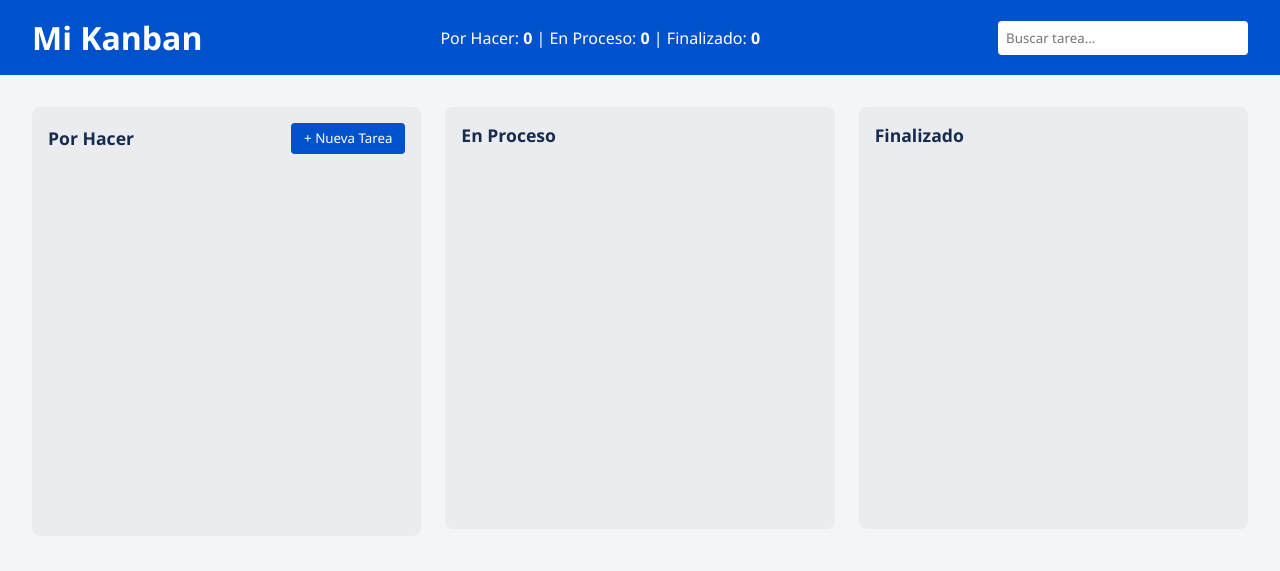
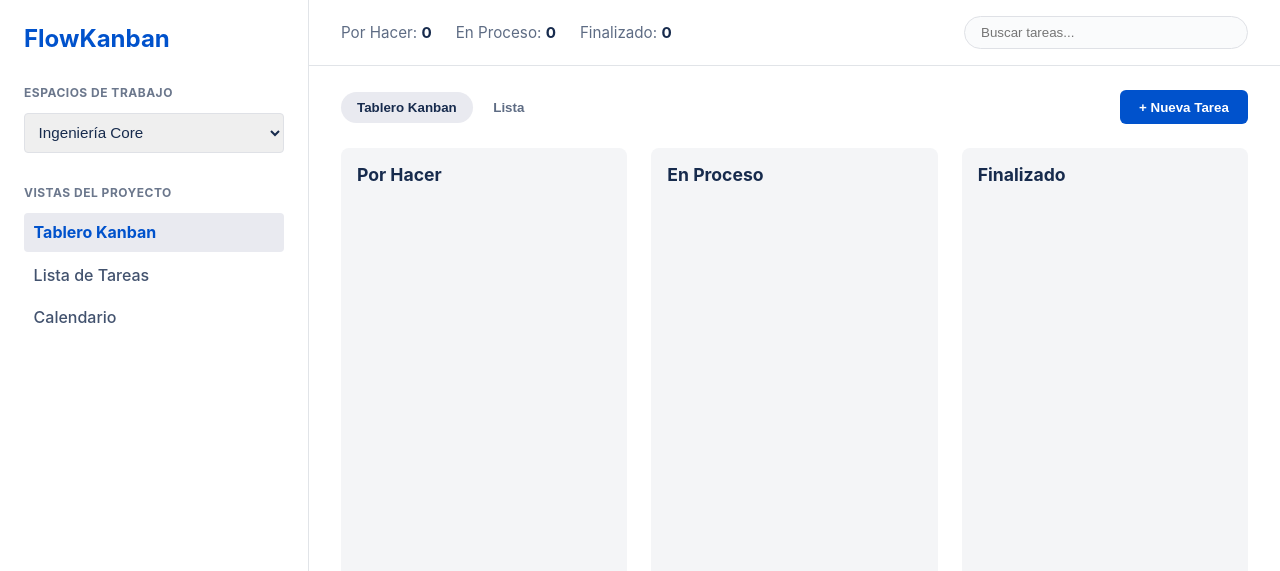
Before and after one commit to albavalentinn/kanban-project, a plain HTML site: page index.html in a window 1280 px wide. Shown: the top 571 px of the page. Drawn offline with nearby package versions, Linux system fonts and the light colour scheme; no server answers.

Commit message:
feat: implement professional dashboard layout and multi-project support

```diff
--- a/index.html
+++ b/index.html
@@ -3,82 +3,107 @@
 <head>
     <meta charset="UTF-8">
     <meta name="viewport" content="width=device-width, initial-scale=1.0">
-    <title>Tablero Kanban</title>
-    <!-- Vinculamos el archivo de estilos vacío por ahora -->
+    <title>Mi Kanban</title>
     <link rel="stylesheet" href="style.css">
+    <script src="https://cdn.jsdelivr.net/npm/sortablejs@latest/Sortable.min.js"></script>
 </head>
 <body>
 
-    <!-- CABECERA PRINCIPAL -->
-    <header class="app-header">
-        <h1 class="logo">Mi Kanban</h1>
+    <!-- CONTENEDOR PRINCIPAL QUE DIVIDE LA PANTALLA EN 2 -->
+    <div class="app-container">
 
-        <!-- Panel de estadísticas rápidas -->
-        <div class="stats-panel" id="stats-panel">
-            <span>Por Hacer: <b id="count-todo">0</b></span> |
-            <span>En Proceso: <b id="count-doing">0</b></span> |
-            <span>Finalizado: <b id="count-done">0</b></span>
+        <!-- 1. MENÚ LATERAL IZQUIERDO -->
+        <aside class="sidebar">
+            <div class="sidebar-logo">
+                <h2>FlowKanban</h2>
             </div>
 
-        <!-- Buscador -->
-        <div class="search-bar">
-            <input type="text" id="search-input" placeholder="Buscar tarea...">
+            <div class="sidebar-section">
+                <span class="section-title">ESPACIOS DE TRABAJO</span>
+                <!-- Aquí está nuestro selector de proyectos -->
+                <select id="project-select" class="project-dropdown">
+                    <option value="proyecto-1">Ingeniería Core</option>
+                    <option value="proyecto-2">Diseño Web</option>
+                </select>
+            </div>
+
+            <div class="sidebar-section">
+                <span class="section-title">VISTAS DEL PROYECTO</span>
+                <ul class="sidebar-nav">
+                    <li class="active">Tablero Kanban</li>
+                    <li>Lista de Tareas</li>
+                    <li>Calendario</li>
+                </ul>
+            </div>
+        </aside>
+
+        <!-- 2. CONTENIDO PRINCIPAL DERECHO -->
+        <div class="main-content">
+
+            <!-- Cabecera Superior (Estadísticas y Buscador) -->
+            <header class="top-header">
+                <div class="header-stats" id="stats-panel">
+                    <span class="stat-badge">Por Hacer: <b id="count-todo">0</b></span>
+                    <span class="stat-badge">En Proceso: <b id="count-doing">0</b></span>
+                    <span class="stat-badge">Finalizado: <b id="count-done">0</b></span>
+                </div>
+                <div class="header-search">
+                    <input type="text" id="search-input" placeholder="Buscar tareas...">
                 </div>
             </header>
 
-    <!-- TABLERO KANBAN (Contenedor de las columnas) -->
-    <main class="board-container">
+            <!-- Barra de Herramientas (Botón Nueva Tarea) -->
+            <div class="toolbar">
+                <div class="toolbar-tabs">
+                    <button class="tab active">Tablero Kanban</button>
+                    <button class="tab">Lista</button>
+                </div>
+                <!-- El botón de nueva tarea se va a la derecha -->
+                <button id="btn-create-task" class="btn-primary">+ Nueva Tarea</button>
+            </div>
 
-        <!-- COLUMNA 1: POR HACER -->
-        <section class="column" data-status="todo">
-            <header class="column-header">
+            <!-- TABLERO KANBAN -->
+            <main class="kanban-board">
+                <section class="kanban-column" data-status="todo">
+                    <div class="column-header">
                         <h2>Por Hacer</h2>
-                <!-- El botón para abrir el modal de crear tarea -->
-                <button id="btn-create-task" class="btn-primary">+ Nueva Tarea</button>
-            </header>
-            <!-- Aquí es donde JavaScript inyectará las tarjetas -->
+                    </div>
                     <div class="task-list" id="todo-list"></div>
                 </section>
 
-        <!-- COLUMNA 2: EN PROCESO -->
-        <section class="column" data-status="doing">
-            <header class="column-header">
+                <section class="kanban-column" data-status="doing">
+                    <div class="column-header">
                         <h2>En Proceso</h2>
-            </header>
+                    </div>
                     <div class="task-list" id="doing-list"></div>
                 </section>
 
-        <!-- COLUMNA 3: FINALIZADO -->
-        <section class="column" data-status="done">
-            <header class="column-header">
+                <section class="kanban-column" data-status="done">
+                    <div class="column-header">
                         <h2>Finalizado</h2>
-            </header>
+                    </div>
                     <div class="task-list" id="done-list"></div>
                 </section>
+            </main>
+        </div>
+    </div>
 
-    </main>
-
-    <!-- MODAL PARA CREAR TAREA -->
+    <!-- MODALES (Se quedan igual) -->
     <dialog id="modal-create-task" class="modal">
         <form id="form-create-task">
             <h3>Crear Nueva Tarea</h3>
-
             <label for="task-title">Título:</label>
-            <input type="text" id="task-title" required placeholder="Ej: Diseñar logo">
-
+            <input type="text" id="task-title" required>
             <label for="task-desc">Descripción:</label>
-            <textarea id="task-desc" required placeholder="Detalles de la tarea..."></textarea>
-
+            <textarea id="task-desc" required></textarea>
             <label for="task-priority">Prioridad:</label>
             <select id="task-priority">
                 <option value="Alta">Alta</option>
                 <option value="Media">Media</option>
                 <option value="Baja">Baja</option>
             </select>
-
             <label for="task-date">Fecha límite:</label>
             <input type="date" id="task-date">
-
             <div class="modal-actions">
                 <button type="button" id="btn-cancel-task" class="btn-secondary">Cancelar</button>
                 <button type="submit" class="btn-primary">Guardar</button>
@@ -86,30 +111,22 @@
         </form>
     </dialog>
 
-    <!-- MODAL PARA EDITAR TAREA -->
     <dialog id="modal-edit-task" class="modal">
         <form id="form-edit-task">
             <h3>Editar Tarea</h3>
-
-            <!-- Guardamos el ID oculto para saber qué tarea actualizar -->
             <input type="hidden" id="edit-task-id">
-
             <label for="edit-task-title">Título:</label>
             <input type="text" id="edit-task-title" required>
-
             <label for="edit-task-desc">Descripción:</label>
             <textarea id="edit-task-desc" required></textarea>
-
             <label for="edit-task-priority">Prioridad:</label>
             <select id="edit-task-priority">
                 <option value="Alta">Alta</option>
                 <option value="Media">Media</option>
                 <option value="Baja">Baja</option>
             </select>
-
             <label for="edit-task-date">Fecha límite:</label>
             <input type="date" id="edit-task-date">
-
             <div class="modal-actions">
                 <button type="button" id="btn-cancel-edit" class="btn-secondary">Cancelar</button>
                 <button type="submit" class="btn-primary">Actualizar</button>
@@ -117,10 +134,6 @@
         </form>
     </dialog>
 
-    <!-- Librería externa para el Drag & Drop -->
-    <script src="https://cdn.jsdelivr.net/npm/sortablejs@latest/Sortable.min.js"></script>
-
-    <!-- Tu archivo de JavaScript debe ir siempre DEBAJO -->
     <script src="main.js"></script>
 </body>
 </html>
--- a/main.js
+++ b/main.js
@@ -1,11 +1,19 @@
 // Guardamos la dirección del servidor
 const API_URL = 'http://localhost:3000/tasks';
-let allTasks = []; // Memoria de tareas
+let allTasks = [];
+
+// --- ESCUCHAR EL MENÚ DESPLEGABLE ---
+const projectSelect = document.getElementById('project-select');
+projectSelect.addEventListener('change', () => {
+    document.getElementById('search-input').value = '';
+    getTasks();
+});
 
 // 1. FUNCIÓN PRINCIPAL
 async function getTasks() {
     try {
-        const response = await fetch(API_URL);
+        const currentProject = projectSelect.value;
+        const response = await fetch(`${API_URL}?projectId=${currentProject}`);
         allTasks = await response.json();
 
         const searchInput = document.getElementById('search-input');
@@ -20,14 +28,12 @@ async function getTasks() {
         } else {
             renderTasks(allTasks);
         }
-
-        initSortable();
     } catch (error) {
         console.error("Error al cargar las tareas:", error);
     }
 }
 
-// 2. FUNCIÓN PARA DIBUJAR LAS TARJETAS (Con botones de Editar ✏️ y Borrar 🗑️)
+// 2. FUNCIÓN PARA DIBUJAR LAS TARJETAS
 function renderTasks(tasks) {
     document.getElementById('todo-list').innerHTML = '';
     document.getElementById('doing-list').innerHTML = '';
@@ -70,7 +76,7 @@ function renderTasks(tasks) {
     document.getElementById('count-done').innerText = doneCount;
 }
 
-// 3. FUNCIÓN DEL DRAG & DROP
+// 3. FUNCIÓN DEL DRAG & DROP (Corregida)
 function initSortable() {
     const todoList = document.getElementById('todo-list');
     const doingList = document.getElementById('doing-list');
@@ -82,7 +88,9 @@ function initSortable() {
         onEnd: function (event) {
             const card = event.item;
             const taskId = card.getAttribute('data-id');
+            // CORRECCIÓN: Le quitamos un .parentElement que sobraba
             const newStatus = event.to.parentElement.getAttribute('data-status');
+
             updateTaskStatus(taskId, newStatus);
         }
     };
@@ -121,7 +129,8 @@ formCreate.addEventListener('submit', async (event) => {
         description: document.getElementById('task-desc').value,
         priority: document.getElementById('task-priority').value,
         status: 'todo',
-        dueDate: document.getElementById('task-date').value || 'Sin fecha'
+        dueDate: document.getElementById('task-date').value || 'Sin fecha',
+        projectId: projectSelect.value
     };
 
     try {
@@ -139,7 +148,7 @@ formCreate.addEventListener('submit', async (event) => {
     }
 });
 
-// 7. BUSCADOR
+// 7. BUSCADOR (Sin solapamientos)
 document.getElementById('search-input').addEventListener('input', (event) => {
     const searchText = event.target.value.toLowerCase();
     const filteredTasks = allTasks.filter(task =>
@@ -147,10 +156,9 @@ document.getElementById('search-input').addEventListener('input', (event) => {
         task.description.toLowerCase().includes(searchText)
     );
     renderTasks(filteredTasks);
-    initSortable();
 });
 
-// 8. ABRIR VENTANA DE EDICIÓN Y RELLENAR DATOS
+// 8. EDICIÓN
 const modalEdit = document.getElementById('modal-edit-task');
 document.getElementById('btn-cancel-edit').addEventListener('click', () => modalEdit.close());
 
@@ -167,7 +175,6 @@ function openEditModal(taskId) {
     modalEdit.showModal();
 }
 
-// 9. GUARDAR LOS CAMBIOS EDITADOS (PATCH)
 const formEdit = document.getElementById('form-edit-task');
 formEdit.addEventListener('submit', async (event) => {
     event.preventDefault();
@@ -196,23 +203,19 @@ formEdit.addEventListener('submit', async (event) => {
     }
 });
 
-// 10. --- BORRAR TAREA (DELETE) ---
+// 9. BORRAR TAREA
 async function deleteTask(taskId) {
-    // Usamos una ventana de confirmación nativa del navegador
     const confirmDelete = confirm("¿Estás seguro de que quieres borrar esta tarea definitivamente?");
-
     if (confirmDelete) {
         try {
-            await fetch(`${API_URL}/${taskId}`, {
-                method: 'DELETE'
-            });
-            console.log(`Tarea ${taskId} eliminada.`);
-            getTasks(); // Recargamos las tareas para que desaparezca
+            await fetch(`${API_URL}/${taskId}`, { method: 'DELETE' });
+            getTasks();
         } catch (error) {
-            console.error("Error al borrar la tarea:", error);
+            console.error("Error al borrar:", error);
         }
     }
 }
 
-// 11. ¡ARRANCAMOS!
+// 10. ARRANQUE (Activamos el arrastre UNA sola vez)
+initSortable();
 getTasks();
--- a/style.css
+++ b/style.css
@@ -1,99 +1,198 @@
-/* 1. Reseteo básico y tipografía */
-* {
+/* =========================================
+   1. ESTILOS BASE Y TIPOGRAFÍA
+   ========================================= */
+body {
     margin: 0;
     padding: 0;
-    box-sizing: border-box;
-    font-family: 'Segoe UI', Tahoma, Geneva, Verdana, sans-serif;
-}
-
-body {
-    background-color: #f4f5f7; /* Un gris muy clarito típico de Trello */
+    font-family: -apple-system, BlinkMacSystemFont, "Segoe UI", Roboto, Helvetica, Arial, sans-serif;
+    background-color: #f4f5f7;
     color: #172b4d;
 }
 
-/* 2. Cabecera */
-.app-header {
-    background-color: #0052cc; /* Azul corporativo */
-    color: white;
-    padding: 1rem 2rem;
+/* =========================================
+   2. LAYOUT PRINCIPAL (DASHBOARD)
+   ========================================= */
+.app-container {
+    display: flex;
+    height: 100vh; /* Ocupa toda la altura de la pantalla */
+    overflow: hidden; /* Evita scrolls dobles */
+}
+
+/* --- Menú Lateral Izquierdo --- */
+.sidebar {
+    width: 260px;
+    background-color: #ffffff;
+    border-right: 1px solid #e1e4e8;
+    padding: 1.5rem;
+    display: flex;
+    flex-direction: column;
+    gap: 2rem;
+}
+
+.sidebar-logo h2 {
+    margin: 0;
+    color: #0052cc;
+    font-size: 1.5rem;
+}
+
+.section-title {
+    font-size: 0.75rem;
+    color: #6b778c;
+    font-weight: bold;
+    margin-bottom: 0.8rem;
+    display: block;
+    letter-spacing: 0.5px;
+}
+
+.project-dropdown {
+    width: 100%;
+    padding: 0.6rem;
+    border-radius: 4px;
+    border: 1px solid #dfe1e6;
+    font-size: 0.95rem;
+    font-weight: 500;
+    color: #172b4d;
+    cursor: pointer;
+}
+
+.sidebar-nav {
+    list-style: none;
+    padding: 0;
+    margin: 0;
+}
+
+.sidebar-nav li {
+    padding: 0.6rem;
+    color: #42526e;
+    cursor: pointer;
+    border-radius: 4px;
+    margin-bottom: 0.2rem;
+    font-weight: 500;
+}
+
+.sidebar-nav li:hover {
+    background-color: #f4f5f7;
+}
+
+.sidebar-nav li.active {
+    background-color: #e9eaf0;
+    color: #0052cc;
+    font-weight: bold;
+}
+
+/* --- Contenido Principal Derecho --- */
+.main-content {
+    flex: 1;
+    display: flex;
+    flex-direction: column;
+    overflow-y: auto;
+    background-color: #ffffff;
+}
+
+.top-header {
     display: flex;
     justify-content: space-between;
     align-items: center;
+    padding: 1rem 2rem;
+    border-bottom: 1px solid #e1e4e8;
 }
 
-.search-bar input {
-    padding: 0.5rem;
-    border-radius: 4px;
-    border: none;
-    width: 250px;
+.header-stats {
+    display: flex;
+    gap: 1.5rem;
 }
 
-/* 3. El Tablero (Contenedor de las columnas) */
-.board-container {
+.stat-badge {
+    color: #5e6c84;
+    font-size: 0.95rem;
+}
+
+.stat-badge b {
+    color: #172b4d;
+}
+
+.header-search input {
+    padding: 0.5rem 1rem;
+    border: 1px solid #dfe1e6;
+    border-radius: 20px;
+    width: 250px;
+    background-color: #fafbfc;
+}
+
+.toolbar {
+    display: flex;
+    justify-content: space-between;
+    align-items: center;
+    padding: 1.5rem 2rem;
+}
+
+.toolbar-tabs .tab {
+    background: none;
+    border: none;
+    padding: 0.5rem 1rem;
+    font-weight: bold;
+    color: #5e6c84;
+    cursor: pointer;
+}
+
+.toolbar-tabs .tab.active {
+    background-color: #e9eaf0;
+    border-radius: 20px;
+    color: #172b4d;
+}
+
+/* =========================================
+   3. TABLERO KANBAN Y COLUMNAS
+   ========================================= */
+.kanban-board {
     display: flex;
     gap: 1.5rem;
-    padding: 2rem;
+    padding: 0 2rem 2rem 2rem;
     align-items: flex-start;
 }
 
-/* 4. Las Columnas */
-.column {
-    background-color: #ebecf0;
+.kanban-column {
+    flex: 1;
+    background-color: #f4f5f7;
     border-radius: 8px;
-    width: 33%;
     padding: 1rem;
-    min-height: 400px;
-}
-
-.column-header {
-    display: flex;
-    justify-content: space-between;
-    align-items: center;
-    margin-bottom: 1rem;
+    min-height: 500px;
 }
 
 .column-header h2 {
     font-size: 1.1rem;
+    color: #172b4d;
+    margin-top: 0;
+    margin-bottom: 1rem;
 }
 
-.btn-primary {
-    background-color: #0052cc;
-    color: white;
-    border: none;
-    padding: 0.4rem 0.8rem;
-    border-radius: 4px;
-    cursor: pointer;
-}
-
-.btn-primary:hover {
-    background-color: #0043a6;
-}
-
-/* 5. Las Tarjetas (Tasks) */
+/* =========================================
+   4. TARJETAS DE TAREAS (CARDS)
+   ========================================= */
 .task-card {
     background-color: white;
     border-radius: 6px;
     padding: 1rem;
     margin-bottom: 0.8rem;
-    box-shadow: 0 1px 3px rgba(0,0,0,0.15);
+    box-shadow: 0 1px 2px rgba(9, 30, 66, 0.25);
     cursor: grab;
-    transition: transform 0.2s ease;
 }
 
-.task-card:hover {
-    transform: translateY(-2px);
-    box-shadow: 0 3px 6px rgba(0,0,0,0.2);
+.task-card:active {
+    cursor: grabbing;
 }
 
 .task-card h3 {
+    margin: 0 0 0.5rem 0;
     font-size: 1rem;
-    margin-bottom: 0.5rem;
+    color: #172b4d;
 }
 
 .task-card p {
+    margin: 0 0 1rem 0;
     font-size: 0.85rem;
     color: #5e6c84;
-    margin-bottom: 1rem;
+    line-height: 1.4;
 }
 
 .card-footer {
@@ -103,51 +202,110 @@ body {
     font-size: 0.8rem;
 }
 
-/* Etiquetas de prioridad */
 .badge {
     padding: 0.2rem 0.5rem;
     border-radius: 12px;
-    color: white;
     font-weight: bold;
 }
 
-.alta { background-color: #ff5630; }
-.media { background-color: #ffab00; }
-.baja { background-color: #36b37e; }
+.alta { background-color: #ffebe6; color: #bf2600; }
+.media { background-color: #fff0b3; color: #ff8b00; }
+.baja { background-color: #e3fcef; color: #006644; }
 
-/* Altura mínima para las zonas de aterrizaje del Drag & Drop */
-.task-list {
-    min-height: 350px;
-    height: 100%;
+.date {
+    color: #5e6c84;
 }
 
-/* --- ESTILOS DEL MODAL --- */
+/* =========================================
+   5. BOTONES
+   ========================================= */
+.btn-primary {
+    background-color: #0052cc;
+    color: white;
+    border: none;
+    padding: 0.6rem 1.2rem;
+    border-radius: 6px;
+    font-weight: bold;
+    cursor: pointer;
+    transition: background-color 0.2s;
+}
+
+.btn-primary:hover {
+    background-color: #0047b3;
+}
+
+.btn-secondary {
+    background-color: transparent;
+    color: #5e6c84;
+    border: none;
+    padding: 0.6rem 1.2rem;
+    font-weight: bold;
+    cursor: pointer;
+}
+
+.btn-secondary:hover {
+    background-color: #ebecf0;
+    border-radius: 6px;
+}
+
+/* Botones de las tarjetas (Lápiz y Papelera) */
+.btn-edit, .btn-delete {
+    background: none;
+    border: none;
+    cursor: pointer;
+    font-size: 1.1rem;
+    padding: 0.2rem;
+    transition: transform 0.2s;
+}
+
+.btn-edit:hover, .btn-delete:hover {
+    transform: scale(1.2);
+}
+
+/* =========================================
+   6. VENTANAS MODALES
+   ========================================= */
 .modal {
-    padding: 2rem;
     border: none;
     border-radius: 8px;
-    box-shadow: 0 4px 12px rgba(0,0,0,0.15);
-    margin: auto;
-    width: 90%;
-    max-width: 400px;
+    padding: 2rem;
+    width: 400px;
+    box-shadow: 0 8px 16px rgba(9, 30, 66, 0.25);
 }
 
-/* El fondo oscuro que aparece detrás del modal */
 .modal::backdrop {
-    background: rgba(0, 0, 0, 0.6);
+    background-color: rgba(9, 30, 66, 0.54);
 }
 
 .modal form {
     display: flex;
     flex-direction: column;
-    gap: 0.8rem;
+}
+
+.modal h3 {
+    margin-top: 0;
+    margin-bottom: 1.5rem;
+    color: #172b4d;
+}
+
+.modal label {
+    font-size: 0.9rem;
+    font-weight: bold;
+    color: #5e6c84;
+    margin-bottom: 0.4rem;
 }
 
 .modal input, .modal textarea, .modal select {
-    padding: 0.5rem;
-    border: 1px solid #ccc;
+    margin-bottom: 1.2rem;
+    padding: 0.6rem;
+    border: 2px solid #dfe1e6;
     border-radius: 4px;
-    font-family: inherit;
+    font-size: 1rem;
+}
+
+.modal input:focus, .modal textarea:focus, .modal select:focus {
+    border-color: #4c9aff;
+    outline: none;
 }
 
 .modal-actions {
@@ -157,39 +315,14 @@ body {
     margin-top: 1rem;
 }
 
-.btn-secondary {
-    background-color: transparent;
-    border: 1px solid #5e6c84;
-    color: #5e6c84;
-    padding: 0.4rem 0.8rem;
-    border-radius: 4px;
-    cursor: pointer;
+/* --- CORRECCIÓN PARA QUE LAS COLUMNAS VACÍAS ACEPTEN TAREAS --- */
+.kanban-column {
+    display: flex;
+    flex-direction: column;
 }
 
-/* Botón de editar en las tarjetas */
-.btn-edit {
-    background: none;
-    border: none;
-    cursor: pointer;
-    font-size: 1.1rem;
-    padding: 0.2rem;
-    transition: transform 0.2s;
+.task-list {
+    flex: 1; /* Obliga a la zona de caída a ocupar todo el espacio libre de la columna */
+    min-height: 50px;
+    padding-bottom: 2rem;
 }
-
-.btn-edit:hover {
-    transform: scale(1.2);
-}
-
-/* Botón de borrar en las tarjetas */
-.btn-delete {
-    background: none;
-    border: none;
-    cursor: pointer;
-    font-size: 1.1rem;
-    padding: 0.2rem;
-    transition: transform 0.2s;
-}
-
-.btn-delete:hover {
-    transform: scale(1.2);
-}
```
Also changed, not shown: db.json (+27 -6 lines). Lines whose indentation alone changed are shown as unchanged.
